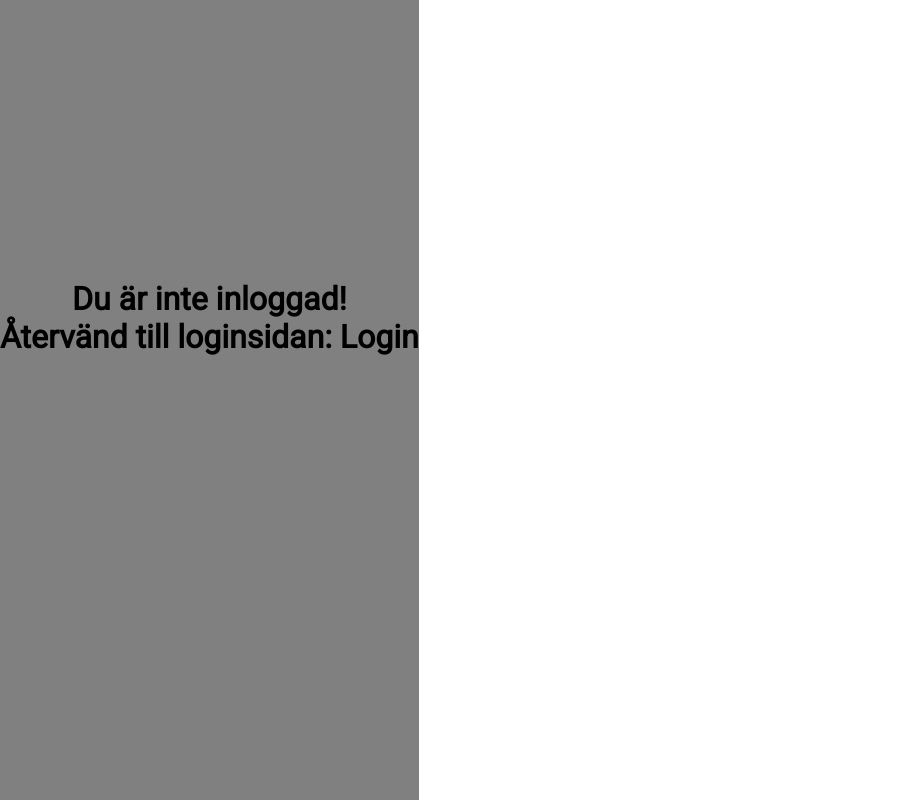
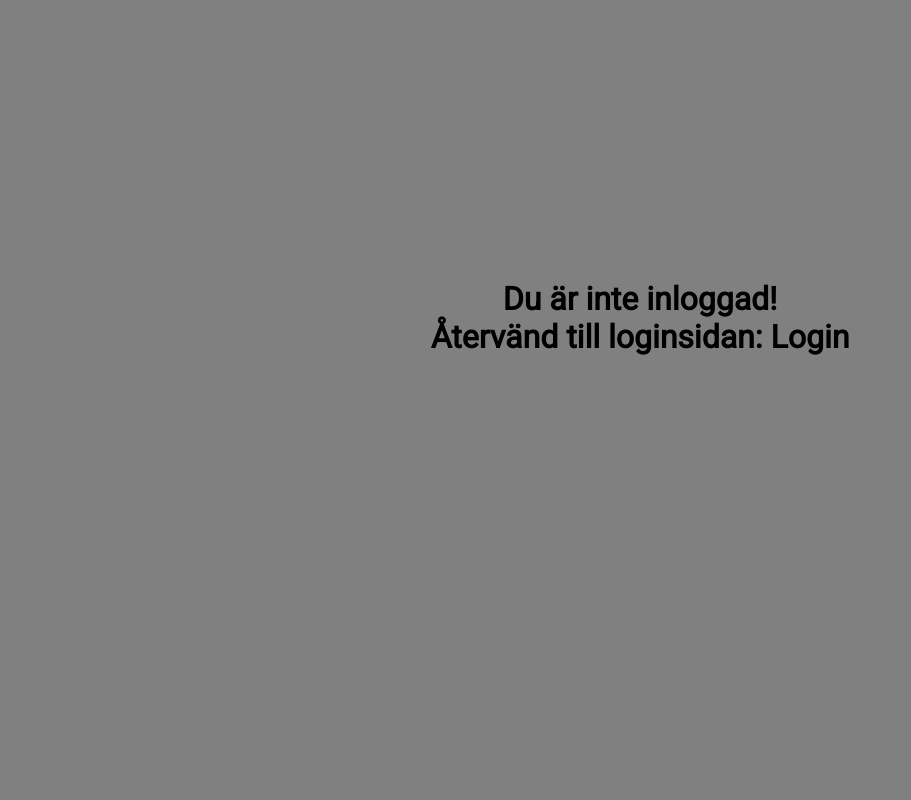
Before and after one commit to Foxmaner/gokartBooking, a PHP site: page /html/analyticsPage/analyticsPage.php in a window 1280 px wide. Shown: the whole page, without its empty margins (0-911 px from the left). Run offline with PHP 8.4, Linux system fonts and the light colour scheme.

Commit message:
0.9.3.1[loginErrorPage] Changes -Width to 100%

```diff
--- a/html/loginPage/loginErrorPage.php
+++ b/html/loginPage/loginErrorPage.php
@@ -7,10 +7,10 @@
 
 </header>
 
-<div id="wrapperLogout" class="wrapper">
+<div id="wrapperLogout" class="wrapper col-12 col-m-12">
 <?php
 session_destroy();
-echo "<h1 class='col-12 actionReply'>Du är inte inloggad! <br> Återvänd till loginsidan: <a href='../../index.php'>Login</a></h1>";
+echo "<h1 class='col-12 col-m-12 actionReply'>Du är inte inloggad! <br> Återvänd till loginsidan: <a href='../../index.php'>Login</a></h1>";
 
   ?>
 </div>
```
